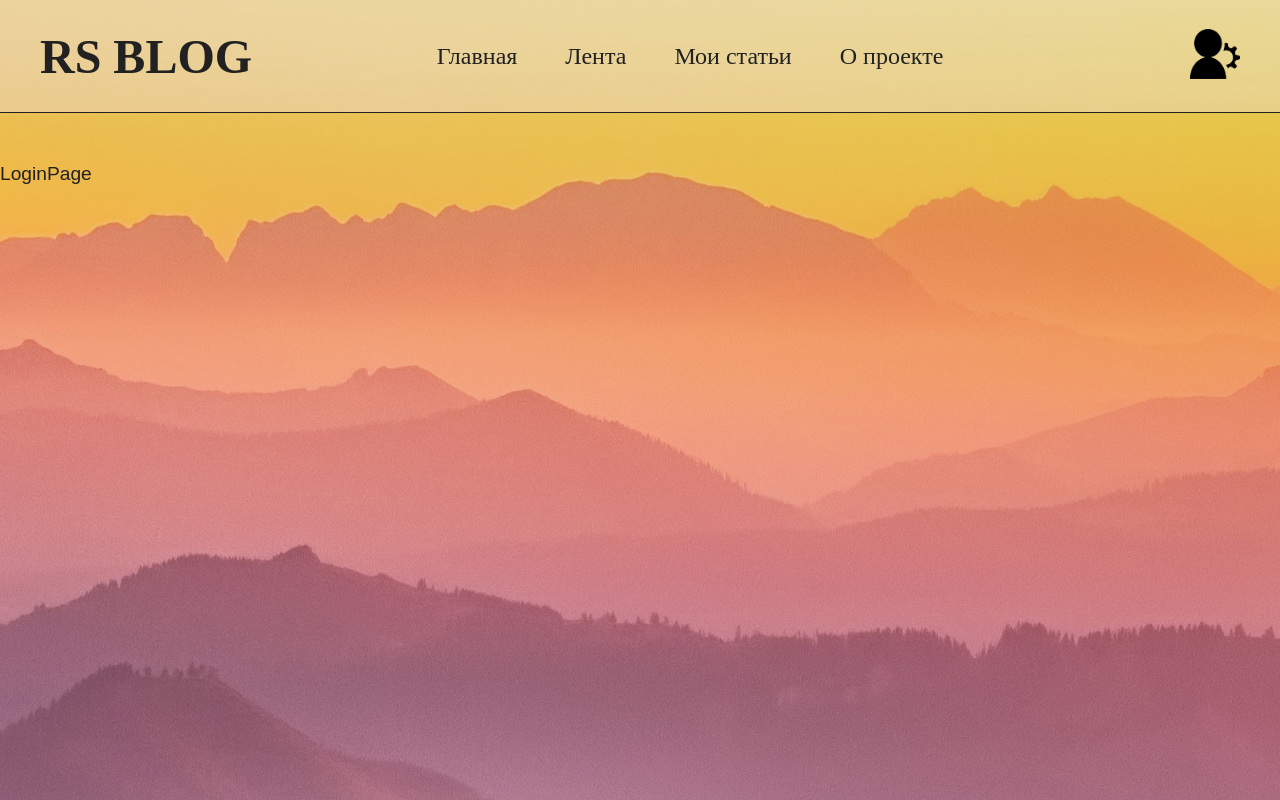
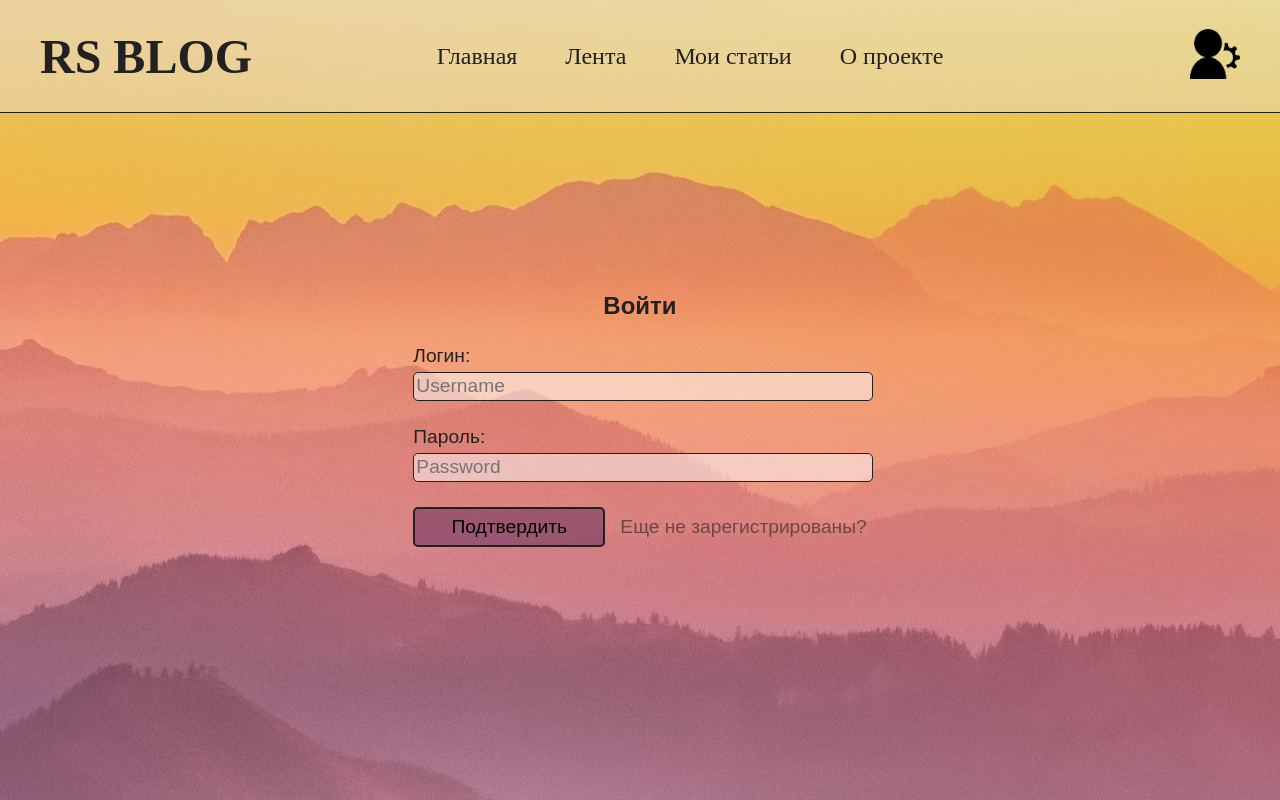
Before and after one commit to SergeyIvanov85/RSBlog, a React (Create React App) app in the folder client/: page /login in a window 1280 px wide. Built offline with nearby package versions, Linux system fonts and the light colour scheme.

Commit message:
feat: add LoginPage, RegisterPage (layout and styles)

```diff
--- a/client/src/index.scss
+++ b/client/src/index.scss
@@ -2,3 +2,4 @@
 @import './styles/common';
 @import './styles/header';
 @import './styles/initial';
+@import './styles/registration.scss';
--- a/client/src/pages/LoginPage.jsx
+++ b/client/src/pages/LoginPage.jsx
@@ -1,5 +1,24 @@
 import React from "react";
+import {Link} from "react-router-dom";
 
 export const LoginPage = () => {
-    return <div>LoginPage</div>
+    return <form onSubmit={e => e.preventDefault()}className='section-wrapper form-container'>
+        <div className='form-inner'>
+            <h1 className='auth-form-title'>Войти</h1>
+            <label className='label'>Логин:
+                <input type='text'
+                    placeholder='Username'
+                    className='input'/>
+            </label>
+            <label className='label'>Пароль:
+                <input type='password'
+                    placeholder='Password'
+                    className='input'/>
+            </label>
+            <div className='confirm-btns'>
+                <button type='submit' className='btn'>Подтвердить</button>
+                <Link to={'/register'} className='login-link'>Еще не зарегистрированы?</Link>
+            </div>
+        </div>
+    </form>
 }
--- a/client/src/pages/RegisterPage.jsx
+++ b/client/src/pages/RegisterPage.jsx
@@ -1,5 +1,24 @@
-import React from "react";
+import React from 'react';
+import {Link} from 'react-router-dom';
 
 export const RegisterPage = () => {
-    return <div>RegisterPage</div>
+    return <form onSubmit={e => e.preventDefault()} className='section-wrapper form-container'>
+        <div className='form-inner'>
+            <h1 className='auth-form-title'>Регистрация</h1>
+            <label className='label'>Логин:
+                <input type='text'
+                    placeholder='Username'
+                    className='input'/>
+            </label>
+            <label className='label'>Пароль:
+                <input type='password'
+                    placeholder='Password'
+                    className='input'/>
+            </label>
+            <div className='confirm-btns'>
+                <button type='submit' className='btn'>Подтвердить</button>
+                <Link to={'/login'} className='login-link'>Уже зарегистрированы?</Link>
+            </div>
+        </div>
+    </form>
 }
--- a/client/src/styles/common.scss
+++ b/client/src/styles/common.scss
@@ -113,8 +113,9 @@ h1, h2, h3 {
 
 .btn {
   width: 12rem;
-  height: 3rem;
+  height: 2.5rem;
   @include font-main();
+  line-height: 1rem;
   padding: $base-size * 2;
   border: 2px solid var(--border-color);
   border-radius: $base-size;
--- /dev/null
+++ b/client/src/styles/login.scss
@@ -0,0 +1,44 @@
+.form-container {
+    display: flex;
+    height: calc(100vh - 20rem);
+    align-items: center;
+    justify-content: center;
+}
+.form-inner {
+   display: flex;
+   flex-direction: column;
+   gap: $base-size * 5;
+}
+.auth-form-title {
+    @include font-title();
+    text-align: center;
+}
+.label {
+    display: block;
+}
+.input {
+    @include font-main();
+    display: block;
+    width: 100%;
+    border: 1px solid var(--border-color);
+    border-radius: $base-size;
+    background-color: var(--bg-input);
+    min-height: $base-size * 5;
+    margin-top: $base-size;
+
+    &:focus {
+        outline: none;
+    }
+}
+.confirm-btns {
+    display: flex;
+    gap: $base-size * 3;
+    align-items: center;
+}
+.login-link {
+   color: var(--font-color-auxiliary);
+
+   &:hover {
+    color: var(--font-color-secondary);
+   }
+}
--- /dev/null
+++ b/client/src/styles/registration.scss
@@ -0,0 +1,44 @@
+.form-container {
+    display: flex;
+    height: calc(100vh - 20rem);
+    align-items: center;
+    justify-content: center;
+}
+.form-inner {
+   display: flex;
+   flex-direction: column;
+   gap: $base-size * 5;
+}
+.auth-form-title {
+    @include font-title();
+    text-align: center;
+}
+.label {
+    display: block;
+}
+.input {
+    @include font-main();
+    display: block;
+    width: 100%;
+    border: 1px solid var(--border-color);
+    border-radius: $base-size;
+    background-color: var(--bg-input);
+    min-height: $base-size * 5;
+    margin-top: $base-size;
+
+    &:focus {
+        outline: none;
+    }
+}
+.confirm-btns {
+    display: flex;
+    gap: $base-size * 3;
+    align-items: center;
+}
+.login-link {
+   color: var(--font-color-auxiliary);
+
+   &:hover {
+    color: var(--font-color-secondary);
+   }
+}
--- a/client/src/styles/variables.scss
+++ b/client/src/styles/variables.scss
@@ -2,7 +2,7 @@ body.light {
     --border-color: #212121; /* цвета бордеров кнопок/блоков */
     --font-color-main: #212121; /* для основного текста, заголовков, навигации, логотипа, гит-ссылок */
     --font-color-secondary: #51004E; /* заголовки статей, теги */
-    --font-color-auxiliary: rgba(33, 33, 33, 0.5); /* вспомогательные элементы (подсказки в инпутах, автор и дата поста)*/
+    --font-color-auxiliary: rgba(33, 33, 33, 0.6); /* вспомогательные элементы (подсказки в инпутах, автор и дата поста)*/
     --font-color-btn: #212121; /* цвет шрифта в кнопках*/
     --hover-color: #5c0159;
 
```
